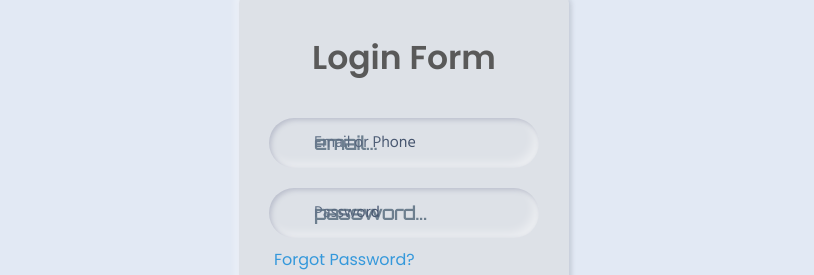
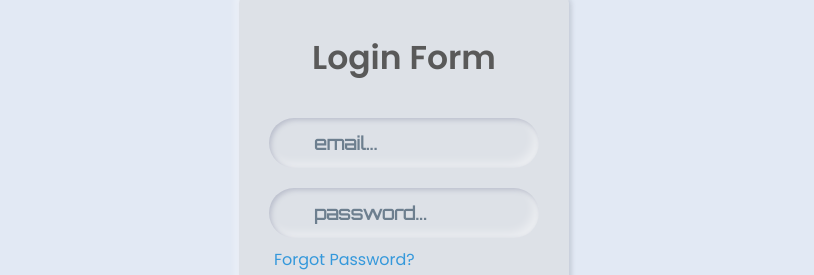
Before and after one commit to SvetlinGG/Music-Collector, a React (Vite) app: page /login in a window 1280 px wide. Shown: the part 167-442 px from the top of the page, without its empty margins (236-1050 px from the left). Built offline with nearby package versions, Linux system fonts and the light colour scheme.

Commit message:
font family  search area

```diff
--- a/src/components/pages/Login.jsx
+++ b/src/components/pages/Login.jsx
@@ -7,12 +7,12 @@ export default function Login() {
             <div className="field">
                 <input type="text" placeholder="email..."  required="" />
                 <span className="fas fa-user" />
-                <label>Email or Phone</label>
+
             </div>
             <div className="field">
                 <input type="password" placeholder="password..."  required="" />
                 <span className="fas fa-lock" />
-                <label>Password</label>
+
             </div>
             <div className="forgot-pass">
             <a href="#">Forgot Password?</a>
--- a/src/components/register/Register.jsx
+++ b/src/components/register/Register.jsx
@@ -6,17 +6,17 @@ export default function Register() {
             <div className="field">
                 <input type="text" placeholder="name..." required="" />
                 <span className="fas fa-user" />
-                <label>Your Name</label>
+
             </div>
             <div className="field">
                 <input type="text" placeholder="email..." required="" />
                 <span className="fas fa-user" />
-                <label>Email or Phone</label>
+
             </div>
             <div className="field">
                 <input type="password" placeholder="password..."  required="" />
                 <span className="fas fa-lock" />
-                <label>Password</label>
+
             </div>
             <div className="forgot-pass">
             <a href="#">Forgot Password?</a>
```
